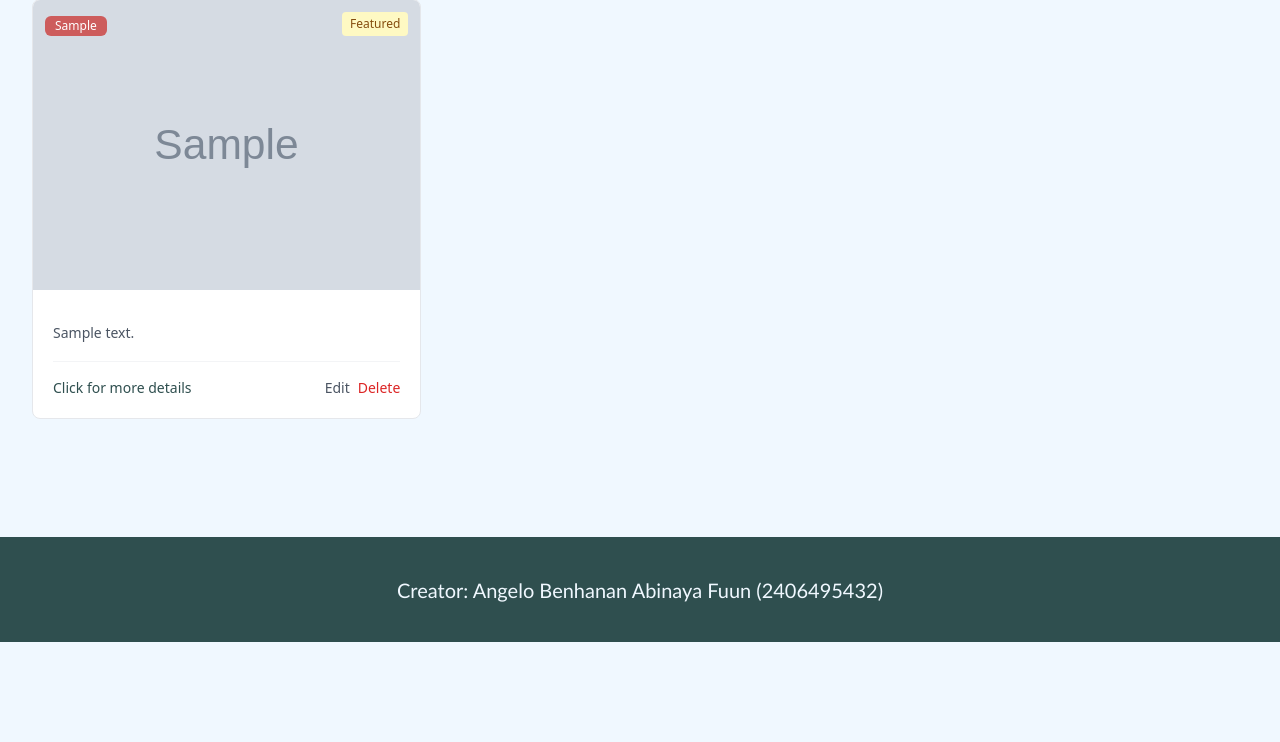
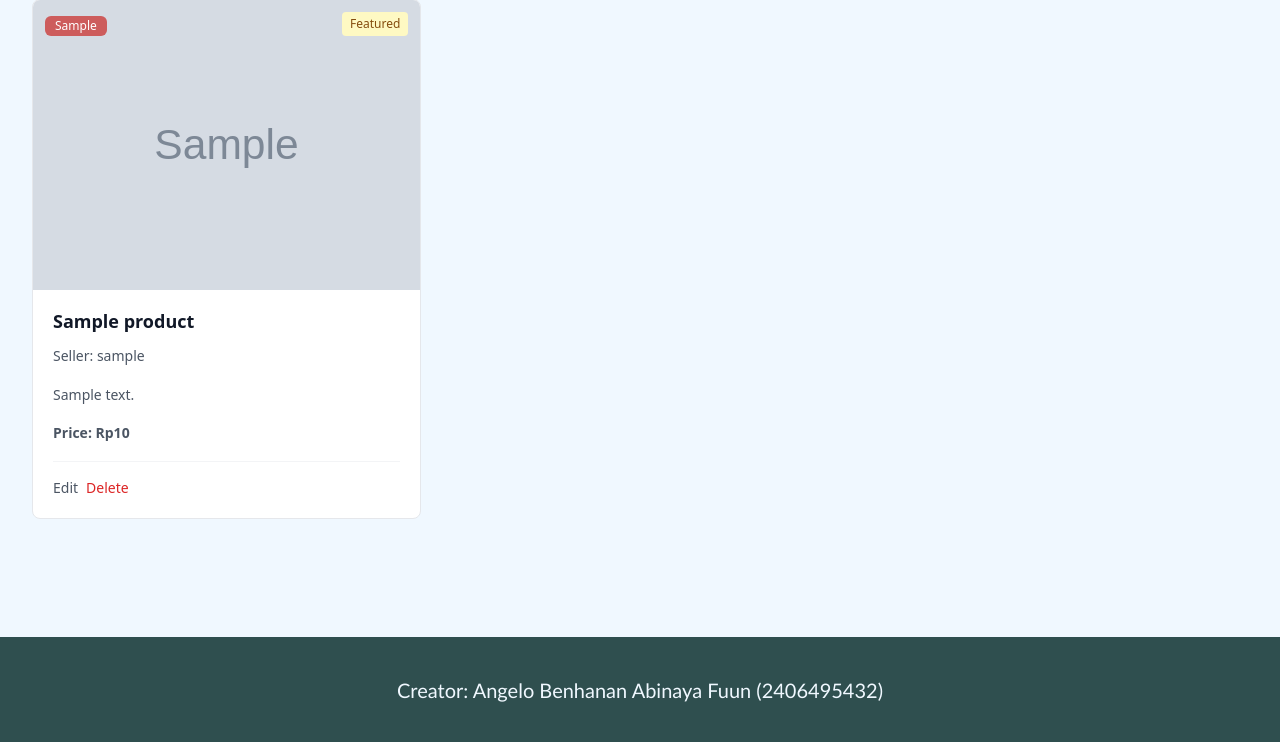
Before and after one commit to Benhanan14406/mamat-ballshop, a Django app: page / in a window 1280 px wide. Shown: the part 444-1186 px from the top of the page. Before the commit the page ends 1086 px from the top, so only its background shows below. Run offline with Django 5.2, Linux system fonts and the light colour scheme; a user stored in the database is signed in; tables that the repository leaves empty hold one stand-in row (values such as "Sample post"); grey boxes marked "Sample" are stand-in pictures; some libraries are stand-ins or nearby versions.

Commit message:
Mamat Ballshop finally fixed

```diff
--- a/main/templates/HomePage.html
+++ b/main/templates/HomePage.html
@@ -146,14 +146,18 @@ function buildNewsCardElement(product) {
     const linkEdit = EDIT_URL.replace('00000000-0000-0000-0000-000000000000', product.id);
     const linkDelete = DELETE_URL.replace('00000000-0000-0000-0000-000000000000', product.id);
 
-    const title = DOMPurify.sanitize(product.title);
+    const name = DOMPurify.sanitize(product.name);
     const content = DOMPurify.sanitize(product.description);
+    const seller = DOMPurify.sanitize(product.user);
+    const price = DOMPurify.sanitize(product.price);
+    const review = DOMPurify.sanitize(product.review);
+    const reviewCount = DOMPurify.sanitize(product.reviewCount);
     const category = DOMPurify.sanitize(product.category);
     const thumbnail = DOMPurify.sanitize(product.thumbnail);
     const isFeatured = product.is_featured;
 
     const thumbnailHtml = DOMPurify.sanitize(
-        product.thumbnail ? `<img src='${thumbnail}' alt='${title}' class='w-full h-full object-cover'>` : `<div class='w-full h-full bg-gradient-to-br from-gray-100 to-gray-200 flex items-center justify-center'></div>`
+        product.thumbnail ? `<img src='${thumbnail}' alt='${name}' class='w-full h-full object-cover'>` : `<div class='w-full h-full bg-gradient-to-br from-gray-100 to-gray-200 flex items-center justify-center'></div>`
     );
     const categoryLabel = DOMPurify.sanitize(getReadableCategoryName(category));
     const featuredLabel = isFeatured ? DOMPurify.sanitize(`<span class='inline-flex items-center px-2 py-1 rounded text-xs font-medium bg-yellow-100 text-yellow-800'>Featured</span>`) : '';
@@ -166,6 +170,7 @@ function buildNewsCardElement(product) {
         : '';
 
     const cardHtml = `
+    <a href="${linkDetail}">
         <div class="relative overflow-hidden">
           ${thumbnailHtml}
           <div class="absolute top-3 left-3">
@@ -176,15 +181,18 @@ function buildNewsCardElement(product) {
           </div>
         </div>
         <div class="p-5 flex flex-col flex-1">
-          <h3 class="text-lg font-semibold text-gray-900 mb-3 line-clamp-2 leading-tight">
-            <a href="${linkDetail}" class="hover:text-red-600 transition-colors">${title}</a>
+          <h1 class="text-lg font-semibold text-gray-900 mb-3 line-clamp-2 leading-tight">
+            <a href="${linkDetail}" class="hover:text-red-600 transition-colors">${name}</a>
           </h3>
+          <p class="text-gray-600 text-sm leading-relaxed line-clamp-3 mb-4">Seller: ${seller}</p>
           <p class="text-gray-600 text-sm leading-relaxed line-clamp-3 mb-4">${content}</p>
+          <b class="text-gray-600 text-sm leading-relaxed line-clamp-3 mb-4">Price: Rp${price}</b>
+          {% if reviewCount > 0 %}<b class="text-gray-600 text-sm leading-relaxed line-clamp-3 mb-4">${review}/5.0</b>{% endif %}
           <div class="pt-4 border-t border-gray-100 flex items-center justify-between">
-            <a href="${linkDetail}" class="font-medium text-sm transition-colors" style="color: darkslategrey;">Click for more details</a>
             ${editDeleteHtml}
           </div>
         </div>
+    </a>
     `;
 
     article.innerHTML = cardHtml;
@@ -261,7 +269,7 @@ function initializeNewsPage() {
 // Start application
 initializeNewsPage();
 
-document.addEventListener('newsAdded', function() {
+document.addEventListener('productAdded', function() {
     // Refresh data without page reload
     fetchNewsFromServer();
 });
--- a/main/templates/base.html
+++ b/main/templates/base.html
@@ -24,7 +24,7 @@
             position: fixed;
             left: 0;
             top: 0;
-            z-index: 999;
+            z-index: 1;
         }
 
         body {
@@ -51,7 +51,7 @@
             position: static;
             left: 0;
             bottom: 0;
-            z-index: 999;
+            z-index: 1;
         }
 
         {% block styles %} {% endblock %}
--- a/main/templates/modal.html
+++ b/main/templates/modal.html
@@ -1,4 +1,4 @@
-<div id="crudModal" class="hidden fixed inset-0 z-50 w-full flex items-center justify-center bg-gray-800 bg-opacity-50">
+<div id="crudModal" class="hidden fixed inset-0 z-50 w-full flex items-center justify-center bg-gray-800 bg-opacity-50" style="z-index: 2;">
   <div id="crudModalContent" class="bg-white rounded-lg shadow-lg w-5/6 sm:w-3/5 md:w-1/2 lg:w-2/5 xl:w-1/3 max-h-screen overflow-y-auto">
     <div class="flex items-center justify-between p-4 border-b">
       <div>
--- a/main/views.py
+++ b/main/views.py
@@ -96,7 +96,7 @@ def productDetails(request, productId):
     if not product:
         return render(request, "404.html", status=404)
     else:
-        return render(request, "ProductDetailsPage.html", {"productViewed": product, "currentUser": request.user})
+        return render(request, "ProductDetailsPage.html", {"product": product, "currentUser": request.user})
 
 @login_required(login_url="/login")
 def show_xml(request):
@@ -143,29 +143,30 @@ def show_xml_by_id(request, productId):
 @login_required(login_url="/login")
 def show_json_by_id(request, productId):
     try:
-        product = Product.objects.select_related('user').get(pk=productId)
-        data = [
-            {
-                # Attribute wajib
-                'user': product.user.username if product.user else 'Anonymous',
-                'name': str(product.name),
-                'price': product.price,
-                'description': product.description,
-                'thumbnail': product.thumbnail,
-                'category': product.category,
-                'is_featured': product.is_featured,
-
-                # Attribute custom
-                'id': str(product.id),
-                'lingkar': product.lingkar,
-                'stock': product.stock,
-                'review': product.review,
-                'reviewCount': product.reviewCount
-            }
-        ]
-        return JsonResponse(data)
+        product = Product.objects.get(pk=productId)
+        data = [{
+            'name': str(product.name),
+            'price': product.price,
+            'description': product.description,
+            'thumbnail': product.thumbnail,
+            'category': product.category,
+            'is_featured': product.is_featured,
+            'id': str(product.id),
+            'lingkar': product.lingkar,
+            'stock': product.stock,
+            'review': getattr(product, 'review', 0),
+            'reviewCount': getattr(product, 'reviewCount', 0),
+            'user': product.user.username if getattr(product, 'user', None) else 'Anonymous',
+            'user_id': product.user.id if getattr(product, 'user', None) else None,
+        }]
+        return JsonResponse(data, safe=False)
     except Product.DoesNotExist:
         return JsonResponse({'detail': 'Not found'}, status=404)
+    except Exception as e:
+        import traceback
+        print("💥 ERROR in show_json_by_id:", e)
+        traceback.print_exc()
+        return JsonResponse({'error': str(e)}, status=500)
 
 def register(request):
     form = UserCreationForm()
```
